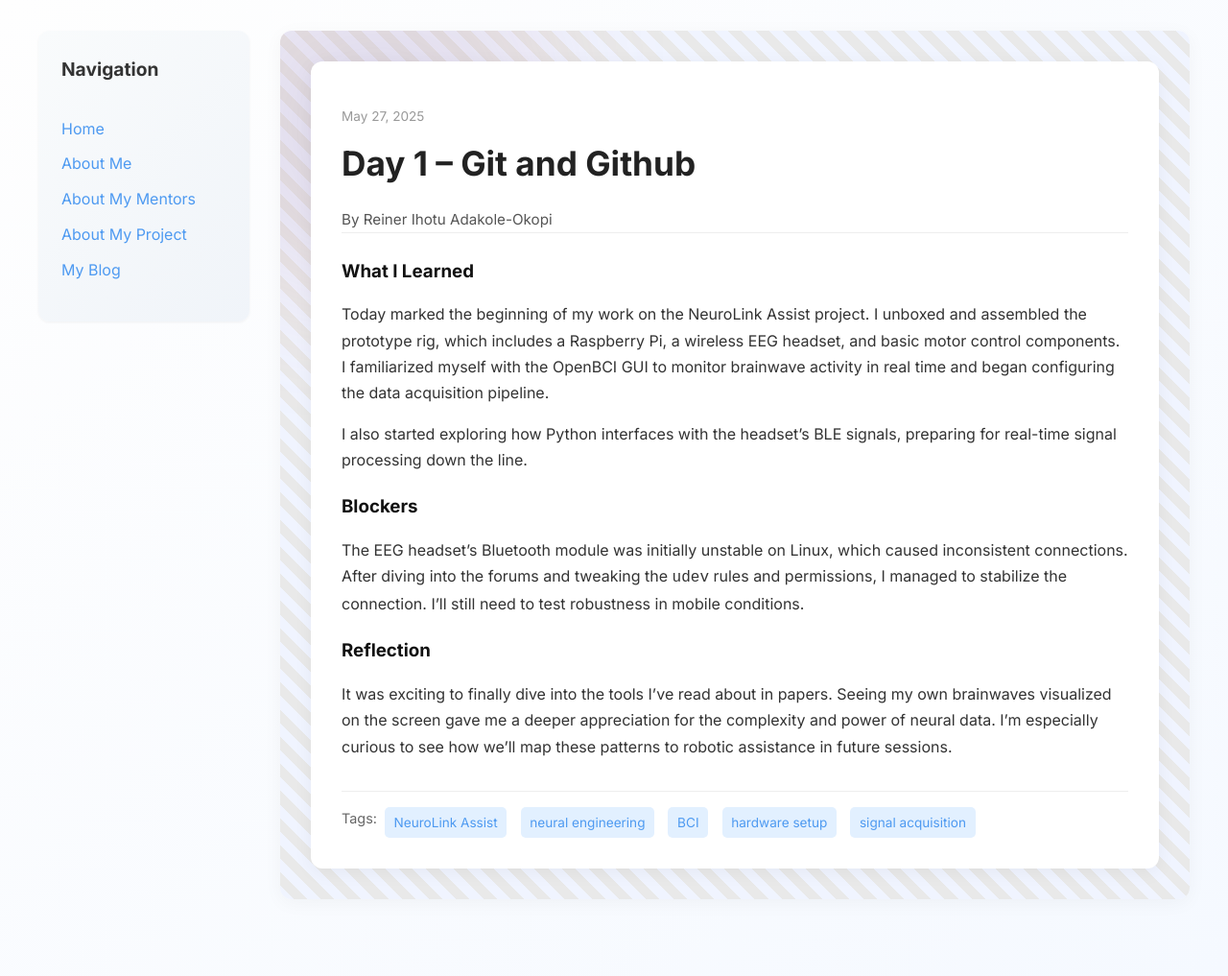
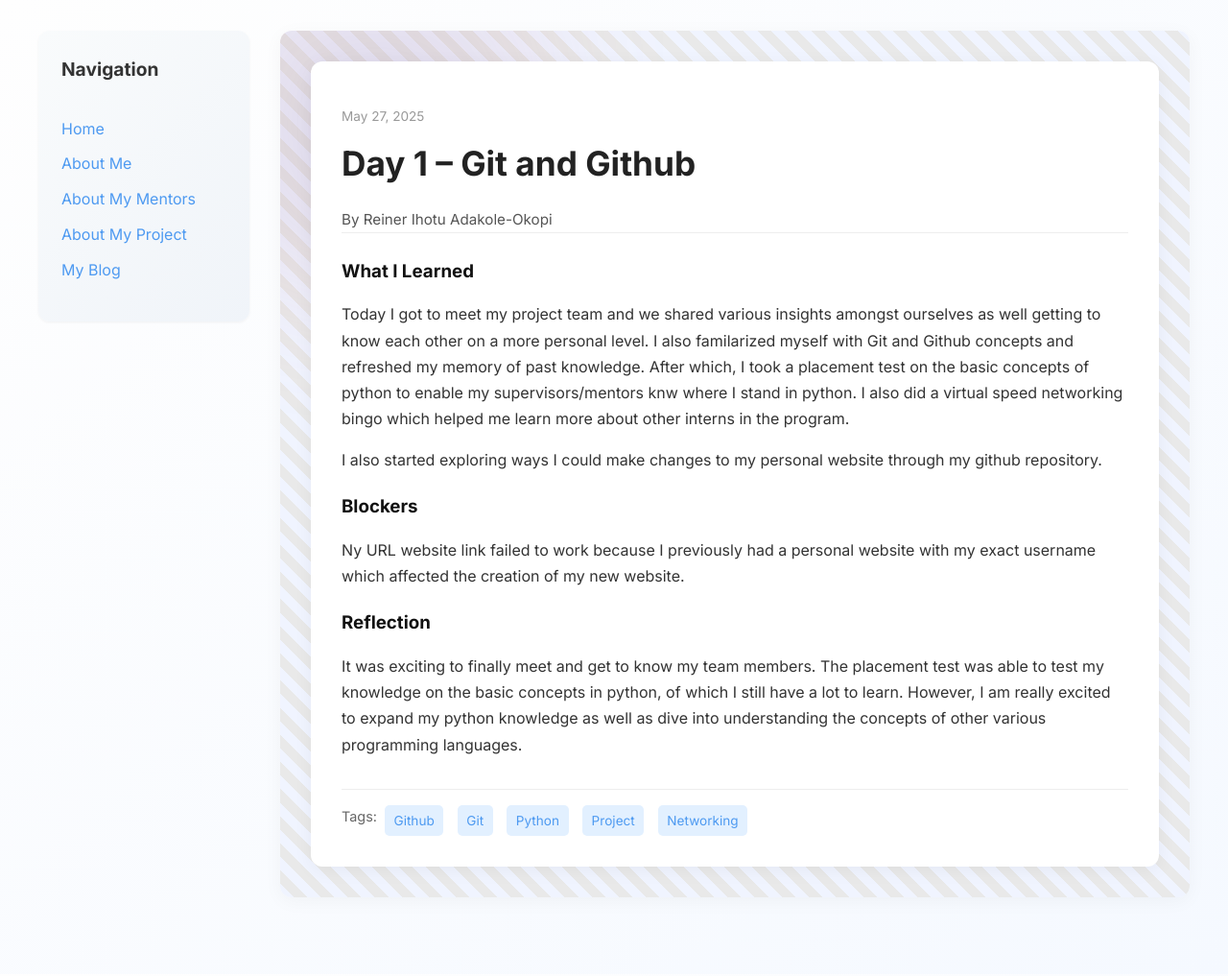
Before and after one commit to Reiner343/Reiner343.github.io, a Jekyll site: the page built from _posts/2025-05-27-day-1.md, in a window 1280 px wide. Shown: the whole page at 96% size. Built offline with Jekyll 4.4.1, drawn with Linux system fonts in a browser that asks for light colours.

Commit message:
Update 2025-05-27-day-1.md

```diff
--- a/_posts/2025-05-27-day-1.md
+++ b/_posts/2025-05-27-day-1.md
@@ -4,16 +4,16 @@
 date: 2025-05-27
 author: Reiner Ihotu Adakole-Okopi
 permalink: /slug
-tags: ["NeuroLink Assist", "neural engineering", "BCI", "hardware setup", "signal acquisition"]
+tags: ["Github", "Git", "Python", "Project", "Networking"]
 
 what_i_learned: |
-  Today marked the beginning of my work on the NeuroLink Assist project. I unboxed and assembled the prototype rig, which includes a Raspberry Pi, a wireless EEG headset, and basic motor control components. I familiarized myself with the OpenBCI GUI to monitor brainwave activity in real time and began configuring the data acquisition pipeline.
+  Today I got to meet my project team and we shared various insights amongst ourselves as well getting to know each other on a more personal level. I also familarized myself with Git and Github concepts and refreshed my memory of past knowledge. After which, I took a placement test on the basic concepts of python to enable my supervisors/mentors knw where I stand in python. I also did a virtual speed networking bingo which helped me learn more about other interns in the program.
 
-  I also started exploring how Python interfaces with the headset's BLE signals, preparing for real-time signal processing down the line.
+  I also started exploring ways I could make changes to my personal website through my github repository.
 
 blockers: |
-  The EEG headset’s Bluetooth module was initially unstable on Linux, which caused inconsistent connections. After diving into the forums and tweaking the `udev` rules and permissions, I managed to stabilize the connection. I’ll still need to test robustness in mobile conditions.
+  Ny URL website link failed to work because I previously had a personal website with my exact username which affected the creation of my new website.
 
 reflection: |
-  It was exciting to finally dive into the tools I’ve read about in papers. Seeing my own brainwaves visualized on the screen gave me a deeper appreciation for the complexity and power of neural data. I’m especially curious to see how we’ll map these patterns to robotic assistance in future sessions.
+  It was exciting to finally meet and get to know my team members. The placement test was able to test my knowledge on the basic concepts in python, of which I still have a lot to learn. However, I am really excited to expand my python knowledge as well as dive into understanding the concepts of other various programming languages.
 ---
```
